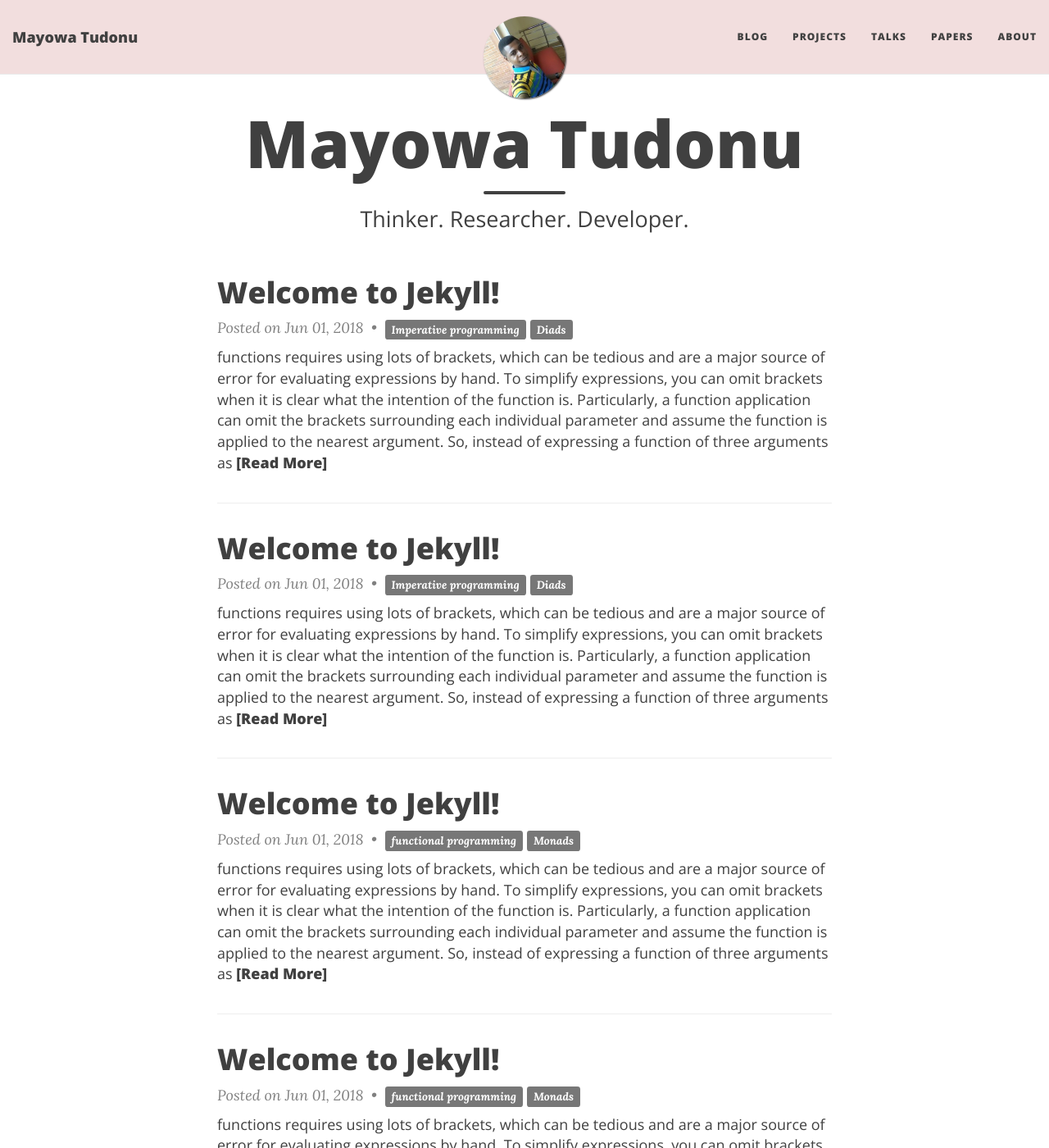
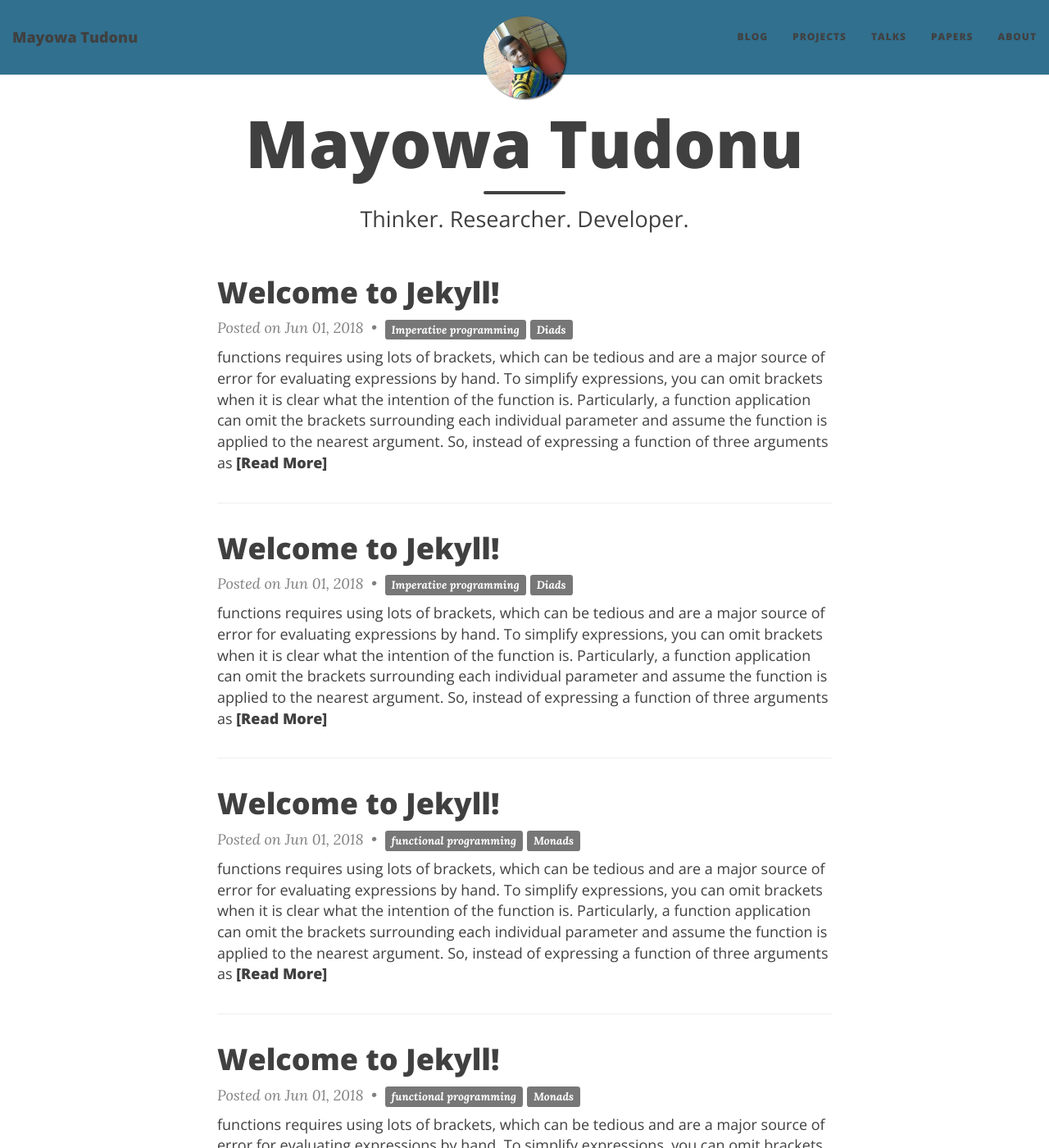
Before and after one commit to mayorcoded/mayorcoded.github.io, a Jekyll site: the page built from index.html, in a window 1280 px wide and 1400 px high. Shown: the whole window at 82% size. Built offline with Jekyll 4.4.1, drawn with Linux system fonts in a browser that asks for light colours; nearby versions of some CDN libraries; a script that is not in the unit is left out; the list of posts is cut into pages by our own code.

Commit message:
Change navbar background and border color

```diff
--- a/assets/css/main.css
+++ b/assets/css/main.css
@@ -95,8 +95,8 @@ img {
 /* --- Navbar --- */
 
 .navbar-custom {
-  background: #f2dede;/*#F5F5F5;*/
-  border-bottom: 1px solid #EAEAEA;
+  background: #31708f;/*#F5F5F5;*/
+  border-bottom: 1px solid #31708f;
   font-family: 'Open Sans', 'Helvetica Neue', Helvetica, Arial, sans-serif;
 }
 
```
